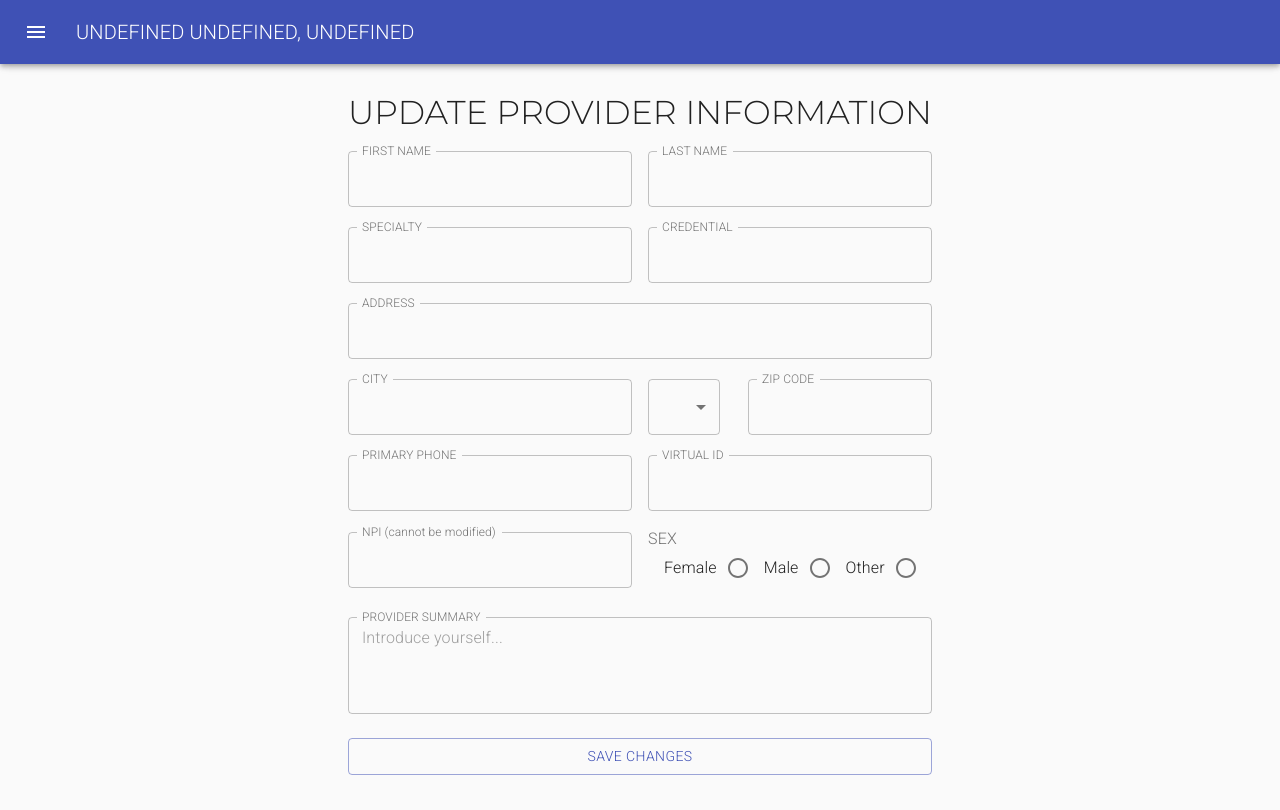
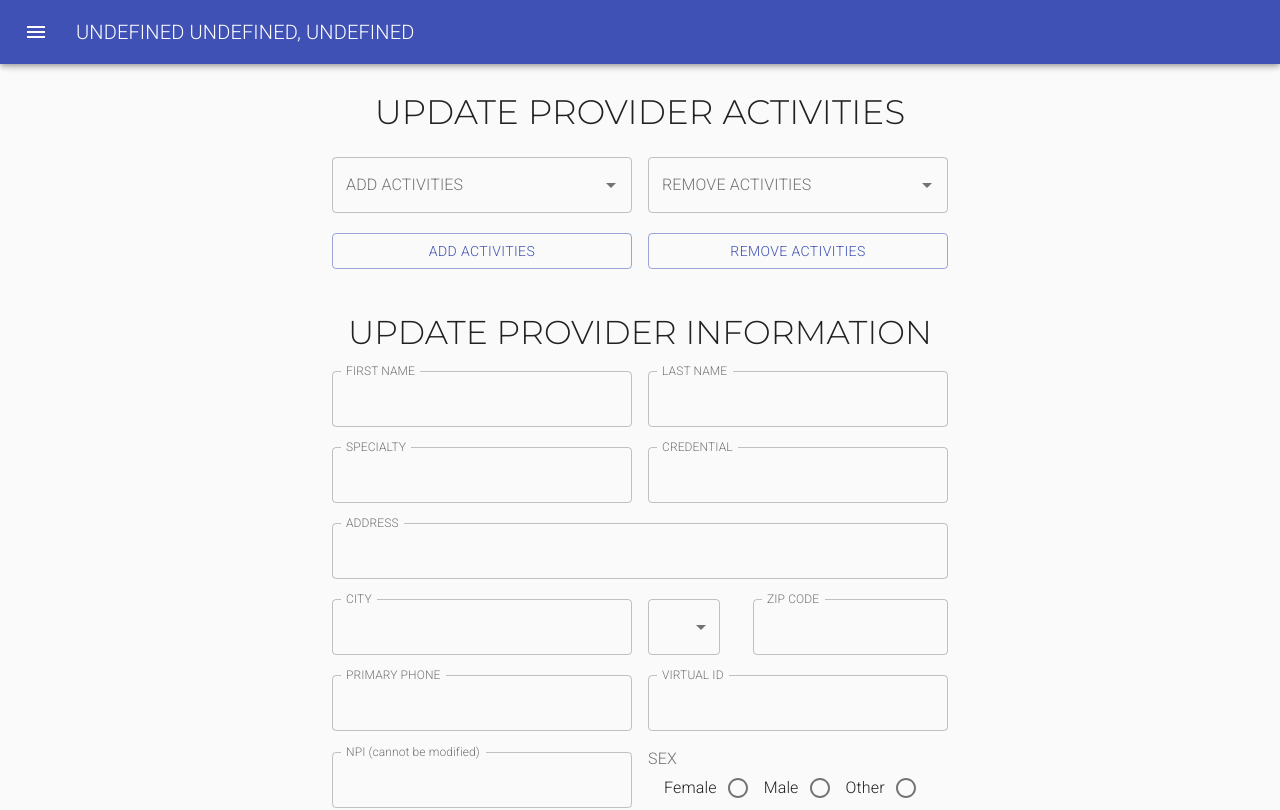
Before and after one commit to thunguy/INTERx, a React (Create React App) app in the folder frontend/: page /providers/account-details in a window 1280 px wide. Shown: the top 810 px of the page. Built offline with nearby package versions, Linux system fonts and the light colour scheme; no server answers; a web font is replaced by a local one.

Commit message:
enable providers to modify their activities

```diff
--- a/frontend/src/views/ManageProviderDetails/ManageProviderDetails.js
+++ b/frontend/src/views/ManageProviderDetails/ManageProviderDetails.js
@@ -2,12 +2,21 @@ import React, { useState, useEffect } from 'react';
 import { Link as RouterLink, withRouter } from 'react-router-dom';
 import PropTypes from 'prop-types';
 import { Formik, Form } from 'formik';
-import { Grid, Select, Button, TextField, FormControl, FormLabel, RadioGroup, FormControlLabel, Radio } from '@material-ui/core';
+import { Grid, Select, Button, TextField, FormControl, FormLabel, RadioGroup, Checkbox, FormControlLabel, Radio } from '@material-ui/core';
+import Autocomplete from '@material-ui/lab/Autocomplete';
+import CheckBoxOutlineBlankIcon from '@material-ui/icons/CheckBoxOutlineBlank';
+import CheckBoxIcon from '@material-ui/icons/CheckBox';
 import '../../index.css';
+import ProviderRegister from '../ProviderRegister/ProviderRegister';
 
-const ManageProviderDetails = (props) => {
-  const { history } = props
+const icon = <CheckBoxOutlineBlankIcon fontSize="small" />;
+const checkedIcon = <CheckBoxIcon fontSize="small" />;
+
+const ManageProviderDetails = ({history}) => {
   const [provider, setProvider] = useState({})
+  const [allActivities, setAllActivities] = useState([])
+  const [values, setValues] = useState({})
+  const [links, setLinks] = useState([])
 
   // fetch session object and appointments of user in session
   useEffect(() => {
@@ -27,13 +36,77 @@ const ManageProviderDetails = (props) => {
     .catch(console.error)
   }, [])
 
+  // fetch list of activities
+  useEffect(() => {
+    fetch("/activities")
+    .then((response) => response.json())
+    .then((result) => setAllActivities(result))
+    .catch(error => console.log('error', error));
+  }, [])
+
+  // fetch list of user's activities
+  useEffect(() => {
+    fetch("/providers/activities")
+    .then((response) => response.json())
+    .then((result) => {
+      console.log(result)
+      return result
+    })
+    .then((result) => setLinks(result))
+    .catch(error => console.log('error', error));
+  }, [])
+
+  const handleChange = (event) => {
+    event.persist();
+    const {name, value, type, checked} = event.target
+
+    type === 'checkbox' ? setValues({ [name]: checked }) : setValues({ [name]: value })
+    // if (type === 'checkbox')
+    // return setValues({ [name]: checked })
+    // return setValues({ [name]: value })
+  }
+
   // BUTTON COMPONENT: submit to update user account information
   const UpdateDetails = () => {
     return (<Button type="submit" variant="outlined" color="primary" fullWidth>SAVE CHANGES</Button>)
   }
 
+  // BUTTON COMPONENT: update to ADD activities to provider's list of activities
+  const AddActivities = () => {
+    return (<Button type="submit" variant="outlined" color="primary" fullWidth>ADD ACTIVITIES</Button>)
+  }
+
+  // BUTTON COMPONENT: update to REMOVE activities to provider's list of activities
+  const RemoveActivities = () => {
+    return (<Button type="submit" variant="outlined" color="primary" fullWidth>REMOVE ACTIVITIES</Button>)
+  }
+
+  const handleRemoveActivities = (values, { setSubmitting }) => {
+    values.npi = provider.npi
+    values.activities = values.activities.map((activity) => activity.activityid)
+    console.log(values)
+
+    fetch(`/providers/${provider.npi}/delete-activities`, {
+      method: 'PUT',
+      credentials: 'include',
+      headers: {'Content-Type': 'application/json'},
+      mode: 'cors',
+      body: JSON.stringify(values)
+    })
+    .then((response) => response.json())
+    .then((result) => console.log(result))
+    .catch(console.error)
+    alert(JSON.stringify(values, null, 2));
+    setSubmitting(false);
+    history.go(0)
+  }
+
   const handleSubmit = (values, { setSubmitting }) => {
     values.npi = provider.npi
+
+    if (values.activities)
+      values.activities = values.activities.map((activity) => activity.activityid)
+
     console.log(values)
 
     fetch(`http://localhost:3000/providers/${provider.npi}`, {
@@ -46,13 +119,88 @@ const ManageProviderDetails = (props) => {
     .then((response) => response.json())
     .then((result) => console.log(result))
     .catch(console.error)
-
     alert(JSON.stringify(values, null, 2));
     setSubmitting(false);
+    history.go(0)
   };
 
   return (
     <div>
+      <h2><center>UPDATE PROVIDER ACTIVITIES</center></h2>
+      <Grid container spacing={2} direction="row" justify="center" alignItems="stretch">
+        <Grid item xs>
+          <Formik initialValues={{ activities: provider.activities }} onSubmit={handleSubmit}>
+            {({values, handleChange, handleSubmit}) => {
+              return (
+                <form onSubmit={handleSubmit}>
+                  <Form>
+                    <Autocomplete
+                      multiple
+                      options={allActivities.filter((activity) => !links.find(({ activityid }) => activity.activityid === activityid))|| []}
+                      onChange={(event, values) => {
+                        event.target = {name: 'activities', value: values}
+                        handleChange(event);
+                      }}
+                      disableCloseOnSelect
+                      getOptionLabel={(option) => option.activityid}
+                      renderOption={(option, { selected }) => (
+                        <React.Fragment>
+                          <Checkbox icon={icon} checkedIcon={checkedIcon} style={{ marginRight: 8 }} checked={selected}/>
+                            {option.activityid}
+                        </React.Fragment>
+                      )}
+                      style={{ width: 300 }}
+                      renderInput={(params) => (
+                        <TextField {...params} variant="outlined" label="ADD ACTIVITIES" placeholder="Add an Activity"/>
+                      )}
+                    />
+                    <br/>
+                    <AddActivities/>
+                  </Form>
+                </form>
+              )
+            }}
+          </Formik>
+        </Grid>
+        <Grid item xs>
+          <Formik initialValues={{ activities: provider.activities }} onSubmit={handleRemoveActivities}>
+            {({values, handleChange, handleRemoveActivities}) => {
+              return (
+                <form onSubmit={handleRemoveActivities}>
+                  <Form>
+                    <Grid item xs>
+                      <Autocomplete
+                        multiple
+                        options={links || []}
+                        onChange={(event, values) => {
+                          event.target = {name: 'activities', value: values}
+                          handleChange(event);
+                        }}
+                        disableCloseOnSelect
+                        getOptionLabel={(option) => option.activityid}
+                        renderOption={(option, { selected }) => (
+                          <React.Fragment>
+                            <Checkbox icon={icon} checkedIcon={checkedIcon} style={{ marginRight: 8 }} checked={selected}/>
+                              {option.activityid}
+                          </React.Fragment>
+                        )}
+                        style={{ width: 300 }}
+                        renderInput={(params) => (
+                          <TextField {...params} variant="outlined" label="REMOVE ACTIVITIES" placeholder="Remove an Activity"/>
+                        )}
+                      />
+                    </Grid>
+                    <br/>
+                    <RemoveActivities/>
+                  </Form>
+                </form>
+              )
+            }}
+          </Formik>
+        </Grid>
+      </Grid>
+      <br/><br/>
+      <div>
       <Formik
         initialValues={{
           npi: provider.npi,
@@ -68,7 +216,6 @@ const ManageProviderDetails = (props) => {
           phone: provider.phone,
           virtualid: provider.virtualid,
           summary: provider.summary,
-          // activities: provider.activities,
           // accepting_new_patients: provider.accepting_new_patients,
           // inperson: provider.inperson,
           // virtual: provider.virtual,
@@ -271,6 +418,7 @@ const ManageProviderDetails = (props) => {
         }}
       </Formik>
     </div>
+    </div>
   )
 }
 
--- a/frontend/src/views/ProviderRegister/ProviderRegister.js
+++ b/frontend/src/views/ProviderRegister/ProviderRegister.js
@@ -92,7 +92,12 @@ const ProviderRegister = (props) => {
             'lname': data.results[0].basic.last_name,
             'credential': data.results[0].basic.credential,
             'specialty': data.results[0].taxonomies[0].desc,
-            'state': data.results[0].taxonomies[0].state            }
+            'address': data.results[0].addresses[0].address_1,
+            'city': data.results[0].addresses[0].city,
+            'state': data.results[0].taxonomies[0].state,
+            'zipcode': data.results[0].addresses[0].postal_code,
+            'phone': data.results[0].addresses[0].telephone_number
+          }
         }));
 
       else
@@ -375,8 +380,9 @@ const ProviderRegister = (props) => {
                     {option.activityid}
                 </React.Fragment>
               )}
+              style={{ width: 600 }}
               renderInput={(params) => (
-                <TextField {...params} variant="outlined" label="ACTIVITIES" placeholder="Add an Activity" fullWidth/>
+                <TextField {...params} variant="outlined" label="ACTIVITIES" placeholder="Add an Activity"/>
               )}
             />
           </Grid>
--- a/frontend/src/views/ViewProviders/ViewProviders.js
+++ b/frontend/src/views/ViewProviders/ViewProviders.js
@@ -60,8 +60,6 @@ const ViewProviders = (props) => {
 
   return (
     <div>
-      {console.log(providers, 'line 65')}
-      {console.log(appointments, 'line 66')}
       <MaterialTable
         title="MY PROVIDERS"
         options={{
```
Also changed, not shown: 2 other files (tests, documents, lock files or other folders).
